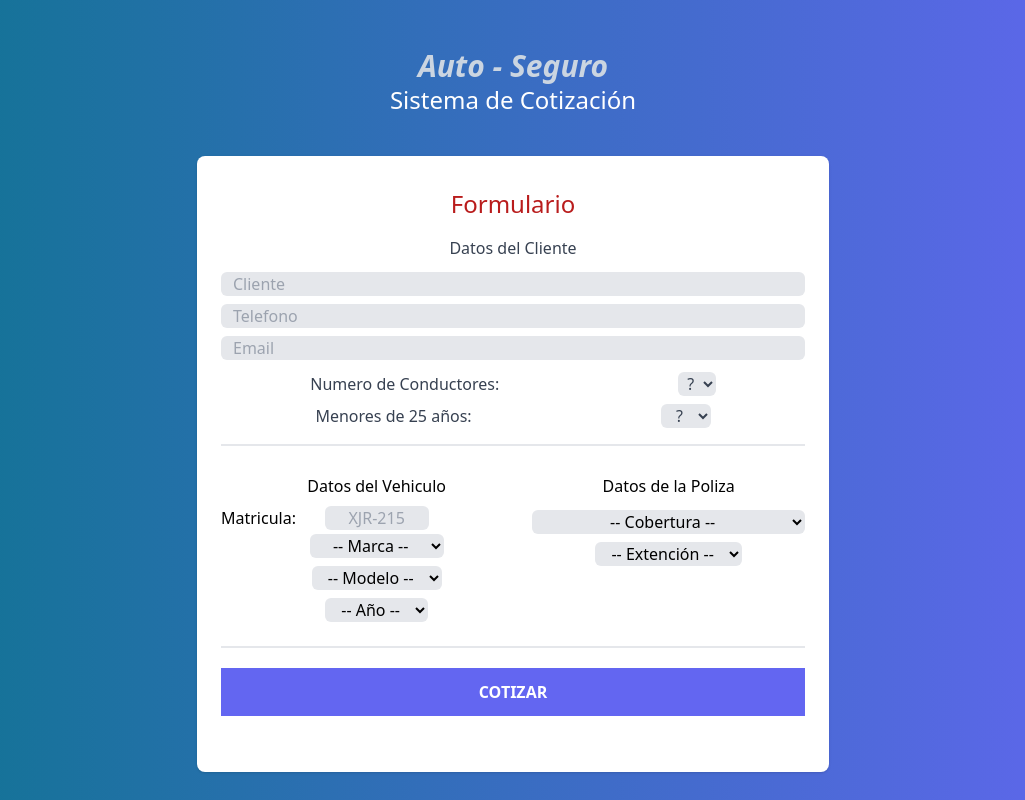
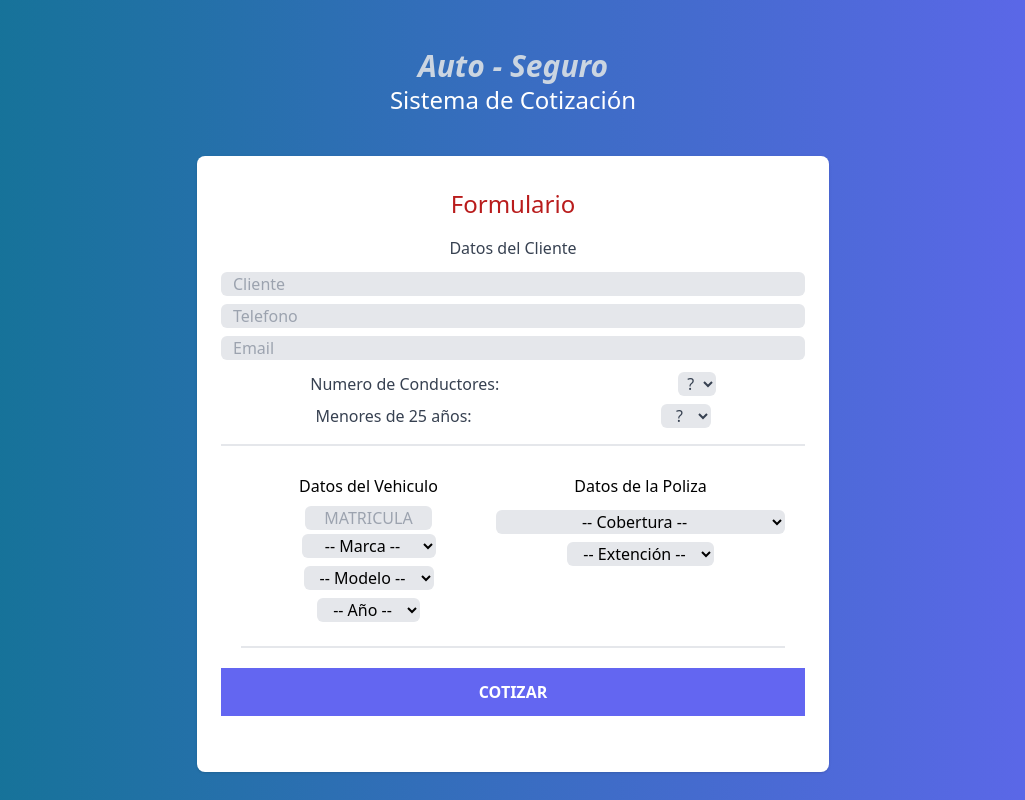
Before and after one commit to Luis1Gonzalez/auto-seguro, a React (Vite) app: page / in a window 1280 px wide. Shown: the whole page, without its empty margins (127-1152 px from the left). Built offline with nearby package versions, Linux system fonts and the light colour scheme.

Commit message:
termiando proyecto

```diff
--- a/src/components/Form.jsx
+++ b/src/components/Form.jsx
@@ -69,14 +69,13 @@ export default function Form() {
             </div>
 
             {/* =========================================================================== */}
+            <div className='sm:flex justify-around'>
             <div className='flex flex-col sm:flex-row'>
                 <div className='flex flex-col items-center pb-2 border-b-2 mb-5'>
                     <p className=' p-2'>Datos del Vehiculo</p>
 
-                    <div className='flex items-center'>
-                        <p className='w-1/3'>Matricula:</p>
-                        <input type="text" placeholder='XJR-215'  value={data.matricula} className='px-3 rounded-md bg-gray-200 w-1/3 text-center uppercase' name='matricula' onChange={e => handleChangeData(e)}/>
-                    </div>
+                        <input type="text"  placeholder='matricula'  value={data.matricula} className='px-3 rounded-md bg-gray-200 w-2/4 text-center uppercase' name='matricula' onChange={e => handleChangeData(e)}/>
+
                     <select className='px-3 rounded-md bg-gray-200 my-1 text-center' value={data.brand} name='brand' onChange={e => handleChangeData(e)}>
                         <option value="">-- Marca --</option>
 
@@ -133,7 +132,7 @@ export default function Form() {
                         ))}
 
                     </select>
-
+                    </div>
                 </div>
             </div>
             <input type="submit" className='w-full bg-indigo-500 hover:bg-indigo-600 transition-colors text-white cursor-pointer p-3 uppercase font-bold mb-8' value='cotizar' />
--- a/src/components/Modal.jsx
+++ b/src/components/Modal.jsx
@@ -31,13 +31,13 @@ export default function Modal() {
 
                 {/* =================================== */}
 
-                <div className='flex flex-col sm:flex-row justify-center'>
+                <div className='flex flex-col sm:flex-row sm:justify-around'>
                     <div className='flex flex-col items-center pb-2 mb-5'>
                         <p className='text-center p-2 text-xl font-bold text-gray-700'>Datos del Vehiculo</p>
 
-                        <p className='text-black font-semibold uppercase'>Matricula: <span className='text-gray-600 font-semibold italic'>{data.matricula}</span></p>
+                        <p className='text-black font-semibold'>Matricula: <span className='text-gray-600 font-semibold italic uppercase'>{data.matricula}</span></p>
                         <p className='text-black font-semibold'>Marca: <span className='text-gray-600 font-semibold italic'>{data.brand}</span></p>
-                        <p className='text-black font-semibold'>Modelo: <span className='text-gray-600 font-semibold italic'>{data.model}</span></p>
+                        <p className='text-black font-semibold'>Modelo: <span className='text-gray-600 font-semibold italic uppercase'>{data.model}</span></p>
                         <p className='text-black font-semibold'>Año: <span className='text-gray-600 font-semibold italic'>{data.year}</span></p>
                     </div>
 
```
